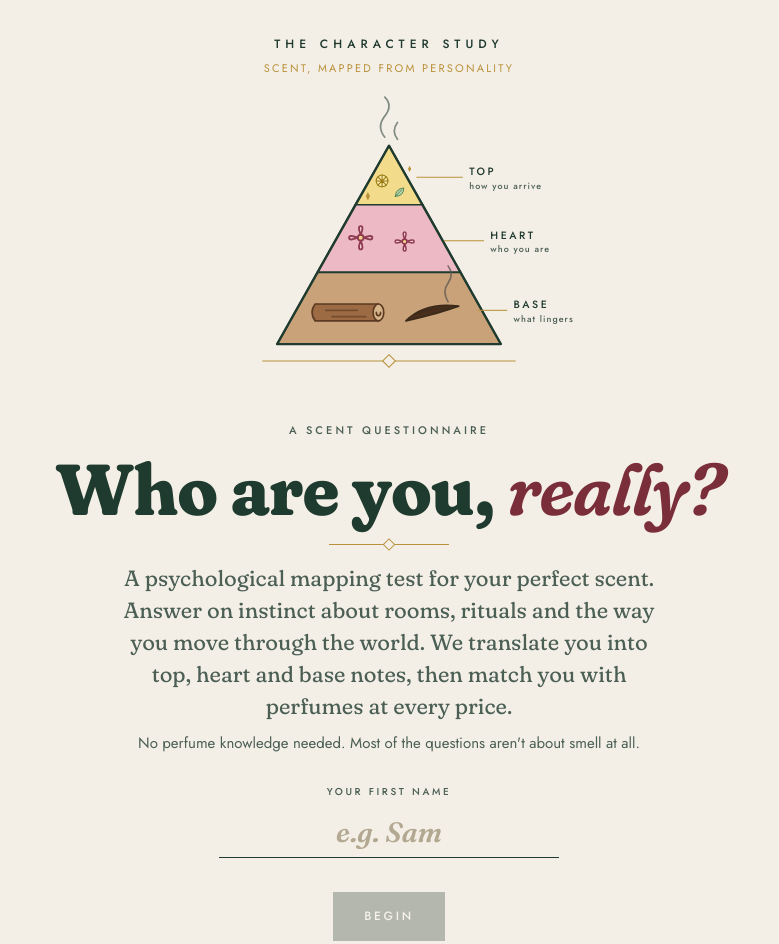
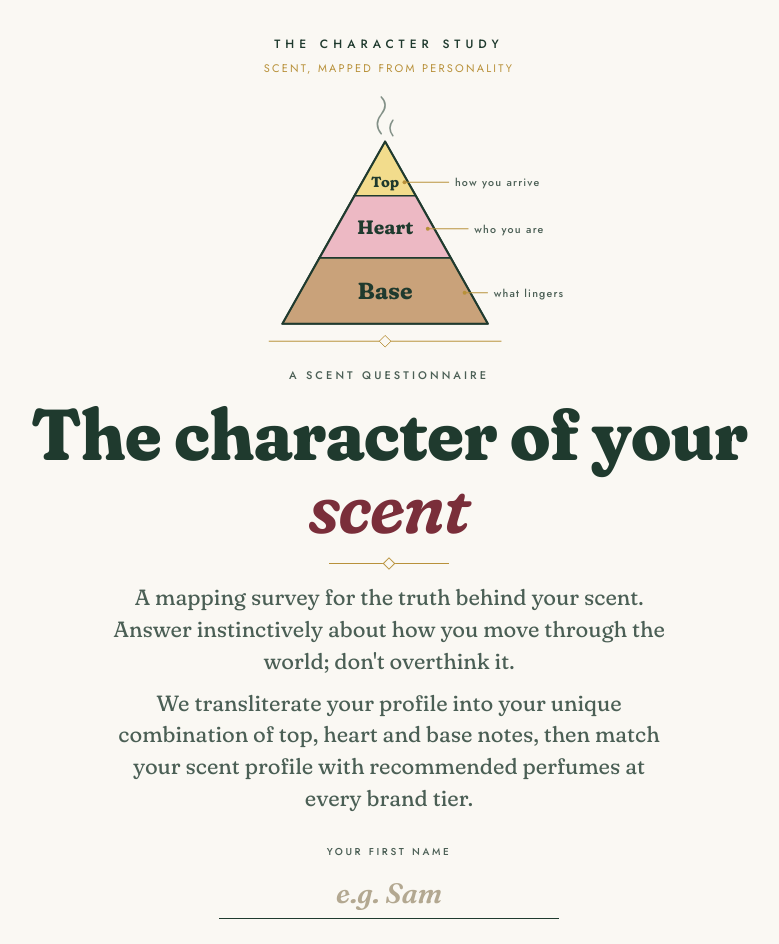
Before and after one commit to acc523/Scent-Finder, a plain HTML site: page index.html in a window 1280 px wide. Shown: the top 944 px of the page, without its empty margins (251-1030 px from the left). Drawn offline with Linux system fonts and the light colour scheme.

Commit message:
v3.4: bone white, labelled pyramid, new intro copy, manual Next, Q1/Q2/Q7 copy
Co-Authored-By: Claude Opus 5.5 <noreply@anthropic.com>
Claude-Session: https://claude.ai/code/session_01CVU3U97JuNJjXKBExfPBKV

```diff
--- a/app.js
+++ b/app.js
@@ -16,7 +16,7 @@
   const Q = [
     // ===== FIRST IMPRESSIONS (top notes) =====
     { id:"q1_walk_in", layer:"top", section:"Top notes · First impressions",
-      title:"When you walk into a room, you'd want the people in it to feel…",
+      title:"When you walk into a room of strangers, you'd want the people to suddenly feel…",
       options:[
         { v:"full_of_life", e:"🎉", label:"Full of life", a:{citrus:2,fruity:2}, x:{sharp:.2}, p:.6, frag:"full of life, like the lights just came on" },
         { v:"at_ease", e:"🕊️", label:"At ease", a:{clean:2,aquatic:1,floral:1}, x:{dense:-.3,sharp:-.3}, p:-.3, frag:"at ease, like someone opened a window" },
@@ -27,9 +27,9 @@
     { id:"q2_first_meet", layer:"top", section:"Top notes · First impressions",
       title:"New place, new people, new everything. You're usually…",
       options:[
-        { v:"joke", e:"😄", label:"The one cracking jokes", a:{citrus:2,fruity:1,sweet:1}, x:{}, p:.5 },
-        { v:"listener", e:"👂", label:"The one quietly taking it all in", a:{clean:2,floral:1}, x:{dense:-.2,sharp:-.3}, p:-.5 },
-        { v:"question", e:"🧐", label:"The one asking all the questions", a:{herbal:2,green:1}, x:{strange:.3,sharp:.2}, p:0 },
+        { v:"joke", e:"😄", label:"The one who makes people laugh", a:{citrus:2,fruity:1,sweet:1}, x:{}, p:.5 },
+        { v:"listener", e:"👂", label:"The one observing all the hidden details", a:{clean:2,floral:1}, x:{dense:-.2,sharp:-.3}, p:-.5 },
+        { v:"question", e:"🧐", label:"The one asking intriguing questions", a:{herbal:2,green:1}, x:{strange:.3,sharp:.2}, p:0 },
         { v:"presence", e:"✨", label:"The one people notice first", a:{woody:2,smoky:1}, x:{dense:.4}, p:.6 }
       ]},
     { id:"q3_misread", layer:"top", section:"Top notes · First impressions",
@@ -75,12 +75,12 @@
 
     // ===== WHAT LINGERS =====
     { id:"q7_after_leave", layer:"base", section:"Base notes · What lingers",
-      title:"After you leave the room, the people you've just left feel…",
+      title:"After you leave the room, you'd want the people you've just left to feel…",
       options:[
-        { v:"comforted", e:"🫶", label:"Comforted", a:{sweet:2,clean:1,woody:1}, x:{sharp:-.3}, frag:"comforted, without being able to say why" },
-        { v:"quieter", e:"🌙", label:"Like the room got quieter", a:{woody:2,earthy:1}, x:{dense:.1,sharp:-.2}, frag:"aware of the quiet you left behind" },
+        { v:"comforted", e:"🫶", label:"Comforted by you", a:{sweet:2,clean:1,woody:1}, x:{sharp:-.3}, frag:"comforted, without being able to say why" },
+        { v:"quieter", e:"🌙", label:"Like the room feels a bit lonelier without you", a:{woody:2,earthy:1}, x:{dense:.1,sharp:-.2}, frag:"a little lonelier without you" },
         { v:"thinking", e:"💭", label:"Still thinking about something you said", a:{herbal:1,woody:2}, x:{sharp:.3,dry:.2}, frag:"still turning over something you said" },
-        { v:"lighter", e:"🎈", label:"Lighter", a:{citrus:2,clean:1,aquatic:1}, x:{dense:-.4}, frag:"lighter than before you arrived" },
+        { v:"lighter", e:"🎈", label:"Like you've helped them feel lighter", a:{citrus:2,clean:1,aquatic:1}, x:{dense:-.4}, frag:"lighter than before you arrived" },
         { v:"intrigued", e:"🕯️", label:"Intrigued, and a little unsure", a:{smoky:2,earthy:1}, x:{tension:.4,strange:.3}, frag:"intrigued, and not quite sure what happened" }
       ]},
     { id:"q8_ending", layer:"base", section:"Base notes · What lingers", grid:"pics",
@@ -371,7 +371,7 @@
       const list = el("div", { class: cls });
       for (const o of q.options) {
         const on = ans[q.id]===o.v;
-        const pick = () => { ans[q.id]=o.v; renderQuestion(); setTimeout(goNext, 260); };
+        const pick = () => { ans[q.id]=o.v; renderQuestion(); };
         if (o.img) list.append(el("button", { class:"opt pic"+(on?" on":""), onclick: pick },
           art(o.img), el("span", { class:"lbl" }, el("span", { class:"em" }, o.e), " ", o.label), o.sub ? el("span", { class:"sub" }, o.sub) : null));
         else list.append(el("button", { class:"opt"+(on?" on":""), onclick: pick }, el("span", { class:"em" }, o.e), el("span", {}, o.label)));
@@ -478,7 +478,7 @@
     return `<svg viewBox="0 0 320 370" xmlns="http://www.w3.org/2000/svg" role="img" aria-label="Your character portrait">
       <defs><radialGradient id="pg" cx="50%" cy="42%" r="62%"><stop offset="0" stop-color="${c1}" stop-opacity=".42"/><stop offset=".6" stop-color="${c2}" stop-opacity=".28"/><stop offset="1" stop-color="${c3}" stop-opacity=".18"/></radialGradient>
       <clipPath id="ov"><ellipse cx="160" cy="180" rx="104" ry="136"/></clipPath></defs>
-      <ellipse cx="160" cy="180" rx="104" ry="136" fill="#FBF8F2"/>
+      <ellipse cx="160" cy="180" rx="104" ry="136" fill="#FFFEFB"/>
       <ellipse cx="160" cy="180" rx="104" ry="136" fill="url(#pg)"/>
       <g clip-path="url(#ov)" color="#1F3A2E" opacity=".22">${roomArt}</g>
       <g clip-path="url(#ov)" color="#1F3A2E">${char}</g>
--- a/config.js
+++ b/config.js
@@ -4,5 +4,5 @@
 window.SCENTFINDER_CONFIG = {
   SHEET_WEBAPP_URL: "https://script.google.com/macros/s/AKfycbxvNbP3xG59JlHHWU6qS4a_T7ycxhvopragwXRkFuzVO0uiA0WBassgmbqXujHWKuiRGg/exec",
   BRANDFETCH_CLIENT_ID: "",
-  VERSION: "v3-draft3"
+  VERSION: "v3-draft4"
 };
--- a/illus.js
+++ b/illus.js
@@ -289,29 +289,25 @@
     <path d="M80 60 Q72 66 80 72 Q88 78 80 84 Q74 88 78 94" opacity=".6"/>`);
 
   // ---------- front page: the scent pyramid (top / heart / base) ----------
-  I.pyramid = `<svg viewBox="0 0 360 300" xmlns="http://www.w3.org/2000/svg" role="img" aria-label="Top, heart and base notes">
-    <g fill="none" stroke="currentColor" stroke-width="1.6" stroke-linecap="round" stroke-linejoin="round">
-      <path d="M180 8 Q172 0 180 -8" opacity=".0"/>
+  I.pyramid = `<svg viewBox="-12 0 392 270" xmlns="http://www.w3.org/2000/svg" role="img" aria-label="Top, heart and base notes">
+    <g fill="none" stroke="#1F3A2E" stroke-width="1.6" stroke-linecap="round" stroke-linejoin="round">
       <path d="M176 40 Q168 30 176 20 Q184 10 176 2 M188 42 Q182 34 188 26" opacity=".55"/>
       <path d="M180 48 L148 104 H212 Z" fill="#F2DC8C"/>
       <path d="M148 104 L112 168 H248 L212 104 Z" fill="#EDB9C4"/>
       <path d="M112 168 L74 236 H286 L248 168 Z" fill="#C9A27A"/>
       <path d="M180 48 L74 236 H286 Z" stroke-width="2.2"/>
-      <g transform="translate(166 74) scale(.62)" stroke="#9A7A10"><circle cx="12" cy="12" r="9" fill="#F6E7A8"/><path d="M12 3 V21 M3 12 H21 M5.6 5.6 L18.4 18.4 M18.4 5.6 L5.6 18.4"/></g>
-      <g transform="translate(184 86) scale(.5)" stroke="#3F7A4B"><path d="M4 20 Q4 6 20 4 Q20 20 4 20 Z" fill="#B9D3A8"/><path d="M4 20 L16 8"/></g>
-      <path d="M158 96 l2 -4 l2 4 l-2 4 Z M198 70 l1.5 -3 l1.5 3 l-1.5 3 Z" fill="#B8913A" stroke="none"/>
-      <g transform="translate(140 122) scale(1.1)" stroke="#8E3B52"><circle cx="12" cy="12" r="2.5" fill="#F4D38A"/><path d="M12 9.5 Q9 2 12 2 Q15 2 12 9.5 M14.5 12 Q22 9 22 12 Q22 15 14.5 12 M12 14.5 Q15 22 12 22 Q9 22 12 14.5 M9.5 12 Q2 15 2 12 Q2 9 9.5 12" fill="#F7D3DC"/></g>
-      <g transform="translate(184 128) scale(.9)" stroke="#8E3B52"><circle cx="12" cy="12" r="2.5" fill="#F4D38A"/><path d="M12 9.5 Q9 2 12 2 Q15 2 12 9.5 M14.5 12 Q22 9 22 12 Q22 15 14.5 12 M12 14.5 Q15 22 12 22 Q9 22 12 14.5 M9.5 12 Q2 15 2 12 Q2 9 9.5 12" fill="#F7D3DC"/></g>
-      <g stroke="#5A3A22"><path d="M110 214 H170 Q176 206 170 198 H110 Q104 206 110 214 Z" fill="#9C6B43"/><ellipse cx="170" cy="206" rx="5" ry="8" fill="#D8B48A"/><path d="M168 206 a2 3 0 1 0 4 0" /><path d="M120 204 H150 M126 210 H158" opacity=".6"/></g>
-      <g stroke="#3B2A1A"><path d="M196 214 Q214 196 246 200 Q230 206 196 214 Z" fill="#4A2E1C"/><path d="M204 208 Q220 202 238 202" opacity=".5"/></g>
-      <path d="M236 196 Q230 186 236 178 Q242 170 236 162" stroke="#55524E" opacity=".7"/>
     </g>
-    <g font-family="Jost, system-ui, sans-serif" font-size="10" letter-spacing="2.4" fill="#1F3A2E" stroke="none">
-      <path d="M206 78 H250" stroke="#B8913A" fill="none"/><text x="256" y="76">TOP</text><text x="256" y="89" font-size="8.5" letter-spacing="1" fill="#4B5F55">how you arrive</text>
-      <path d="M232 138 H270" stroke="#B8913A" fill="none"/><text x="276" y="136">HEART</text><text x="276" y="149" font-size="8.5" letter-spacing="1" fill="#4B5F55">who you are</text>
-      <path d="M264 204 H292" stroke="#B8913A" fill="none"/><text x="298" y="202">BASE</text><text x="298" y="215" font-size="8.5" letter-spacing="1" fill="#4B5F55">what lingers</text>
+    <g font-family="Fraunces, Georgia, serif" font-weight="700" text-anchor="middle" fill="#1F3A2E" stroke="none" style="font-variation-settings:'SOFT' 100,'WONK' 1">
+      <text x="180" y="95" font-size="15">Top</text>
+      <text x="180" y="143" font-size="20">Heart</text>
+      <text x="180" y="210" font-size="24">Base</text>
     </g>
-    <path d="M60 252 H300" stroke="#B8913A" stroke-width="1"/><path d="M180 246 l6 6 l-6 6 l-6 -6 Z" fill="#F4EFE6" stroke="#B8913A"/>
+    <g font-family="Jost, system-ui, sans-serif" font-size="11" letter-spacing="1.2" fill="#4B5F55" stroke="none">
+      <path d="M200 90 H246" stroke="#B8913A" fill="none"/><circle cx="200" cy="90" r="2" fill="#B8913A"/><text x="252" y="94">how you arrive</text>
+      <path d="M224 138 H266" stroke="#B8913A" fill="none"/><circle cx="224" cy="138" r="2" fill="#B8913A"/><text x="272" y="142">who you are</text>
+      <path d="M262 204 H286" stroke="#B8913A" fill="none"/><circle cx="262" cy="204" r="2" fill="#B8913A"/><text x="292" y="208">what lingers</text>
+    </g>
+    <path d="M60 254 H300" stroke="#B8913A" stroke-width="1"/><path d="M180 248 l6 6 l-6 6 l-6 -6 Z" fill="#FAF8F3" stroke="#B8913A"/>
   </svg>`;
 
   window.ILLUS = I;
--- a/index.html
+++ b/index.html
@@ -13,7 +13,7 @@
   @font-face { font-family:"Jost"; src:url("fonts/jost-latin-500-normal.woff2") format("woff2"); font-weight:500; font-display:swap; }
   @font-face { font-family:"Jost"; src:url("fonts/jost-latin-600-normal.woff2") format("woff2"); font-weight:600; font-display:swap; }
   :root {
-    --paper:#F4EFE6; --paper2:#FBF8F2; --ink:#1F3A2E; --ink-soft:#4B5F55; --gold:#B8913A; --gold-soft:#EADFC6;
+    --paper:#FAF8F3; --paper2:#FFFEFB; --ink:#1F3A2E; --ink-soft:#4B5F55; --gold:#B8913A; --gold-soft:#EADFC6;
     --wine:#7A2E3A; --line:#D9CDB8; --serif:"Fraunces", Georgia, serif; --sans:"Jost", system-ui, sans-serif;
   }
   * { box-sizing:border-box; }
@@ -68,7 +68,7 @@
   .opt .em { font-size:30px; line-height:1; }
   .opt:active { transform:scale(.98); }
   @media (hover:hover) { .opt:hover { border-color:var(--ink); } }
-  .opt.on { border-color:var(--ink); outline-color:var(--gold); background:#fffdf8; }
+  .opt.on { border-color:var(--ink); outline-color:var(--gold); background:#FFFFFF; }
   .opt.pic { flex-direction:column; gap:6px; padding:12px 12px 16px; }
   .opt.pic .art { width:100%; color:var(--ink); }
   .opt.pic .lbl { font-family:var(--serif); font-size:21px; font-weight:640; }
@@ -86,7 +86,7 @@
   .pole .art { width:86px; margin:0 auto; color:var(--ink); }
   .pole h3 { margin:6px 0 6px; font-weight:700; font-size:26px; }
   .pole ul { list-style:none; padding:0; margin:0; font-family:var(--sans); font-weight:400; font-size:14px; color:var(--ink-soft); line-height:1.7; }
-  .lean-l .pole.l, .lean-r .pole.r { background:#fffdf8; border-color:var(--gold); box-shadow:0 0 0 4px var(--gold-soft); }
+  .lean-l .pole.l, .lean-r .pole.r { background:#FFFFFF; border-color:var(--gold); box-shadow:0 0 0 4px var(--gold-soft); }
   .lean-l .pole.r, .lean-r .pole.l { opacity:.42; }
   .strong.lean-l .pole.l, .strong.lean-r .pole.r { background:var(--gold-soft); box-shadow:0 0 0 6px var(--gold-soft), 0 0 0 7px var(--gold); }
   .track-wrap { position:relative; margin:30px 6% 0; height:44px; }
@@ -143,7 +143,7 @@
   .pname { font-size:clamp(44px,7vw,64px); font-weight:720; margin:2px 0 8px; font-style:italic; color:var(--wine); }
   .portrait { width:min(320px,82vw); margin:0 auto; }
   .portrait svg { width:100%; height:auto; display:block; }
-  .portrait .a { fill:var(--gold); } .portrait .p { fill:#FBF8F2; }
+  .portrait .a { fill:var(--gold); } .portrait .p { fill:#FFFEFB; }
   .ptitle { font-family:var(--sans); text-transform:uppercase; letter-spacing:.24em; font-size:12px; margin:14px 0 0; }
   .pyramid { display:flex; flex-direction:column; align-items:center; gap:8px; max-width:600px; margin:0 auto; }
   .prow { background:var(--paper2); border:1px solid var(--line); padding:12px 10px; }
@@ -183,10 +183,10 @@
   <section id="intro">
     <div id="emblem"></div>
     <p class="eyebrow">A scent questionnaire</p>
-    <h1>Who are you, <em>really?</em></h1>
+    <h1>The character of your <em>scent</em></h1>
     <div class="rule"></div>
-    <p class="lede">A psychological mapping test for your perfect scent. Answer on instinct about rooms, rituals and the way you move through the world. We translate you into top, heart and base notes, then match you with perfumes at every price.</p>
-    <p class="hint">No perfume knowledge needed. Most of the questions aren't about smell at all.</p>
+    <p class="lede">A mapping survey for the truth behind your scent. Answer instinctively about how you move through the world; don't overthink it.</p>
+    <p class="lede">We transliterate your profile into your unique combination of top, heart and base notes, then match your scent profile with recommended perfumes at every brand tier.</p>
     <div class="name-field">
       <label for="first-name">Your first name</label>
       <input id="first-name" type="text" autocomplete="given-name" maxlength="40" placeholder="e.g. Sam">
```
